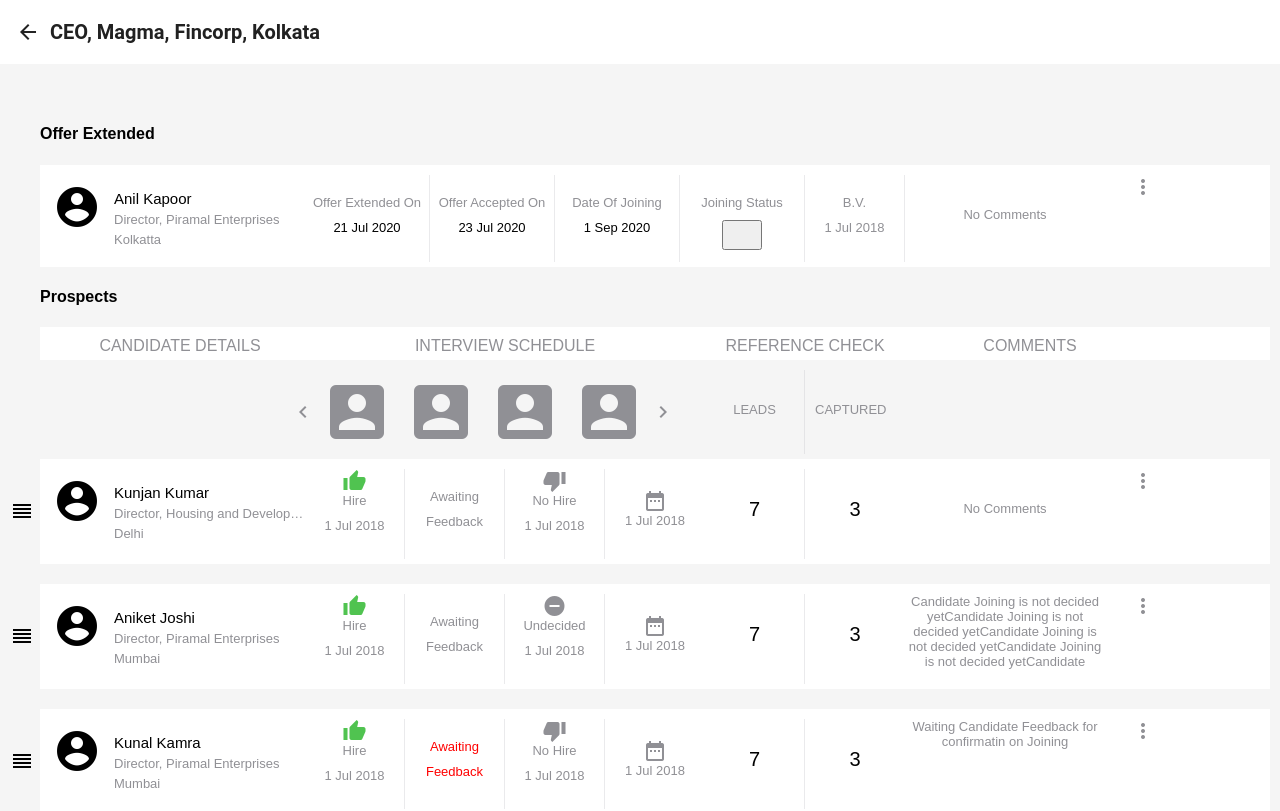
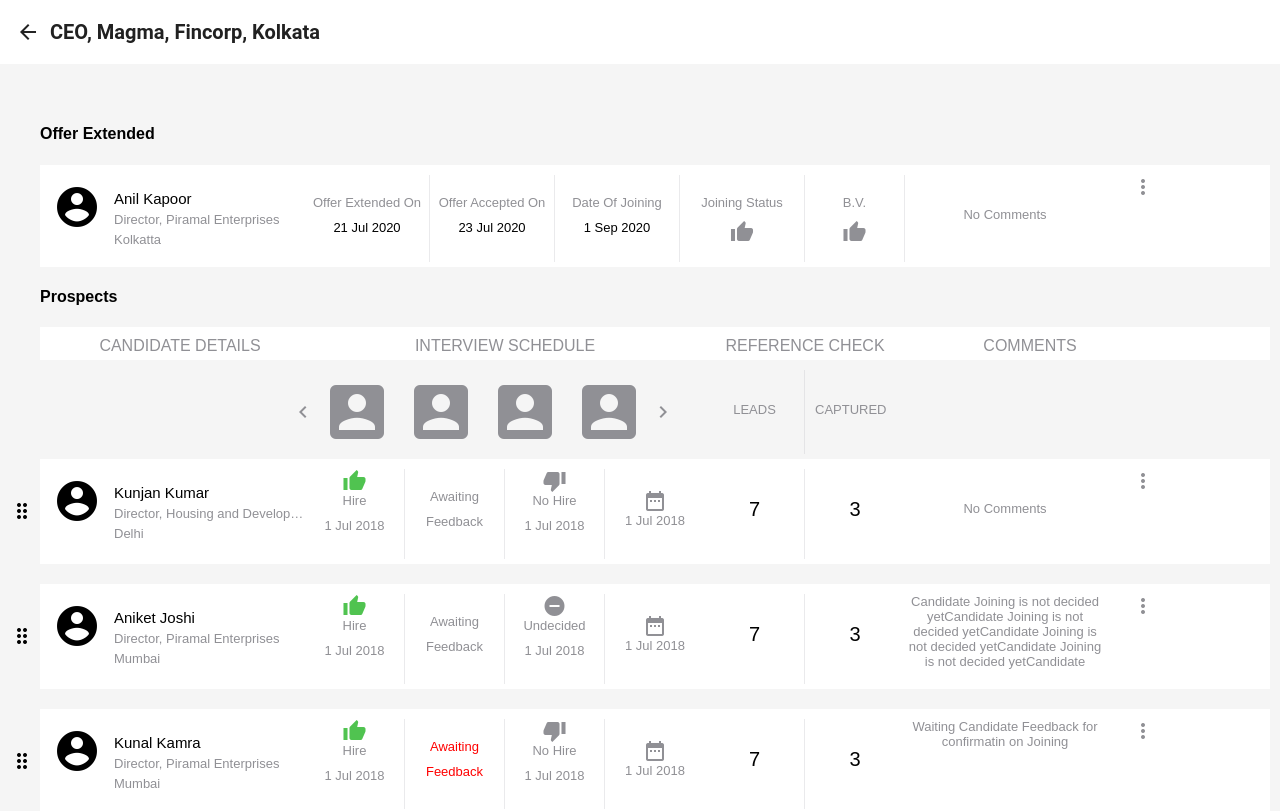
Before and after one commit to prashant93/TPM-View-2, an Angular app: page / in a window 1280 px wide. Shown: the top 811 px of the page. Built offline with nearby package versions, Linux system fonts and the light colour scheme.

Commit message:
3 files modified

```diff
--- a/src/app/offers/offers.component.html
+++ b/src/app/offers/offers.component.html
@@ -39,14 +39,10 @@
 
   <div class="seperator" style="padding: 20px 0 0 0;">
     <span class="caption">Joining Status</span>
-    <span class="caption"
-      ><button
-        mat-icon-button
-        [matMenuTriggerFor]="menu"
-        aria-label="Example icon-button with a menu"
-      >
-        <mat-icon>{{ selectedJoiningStatus }}</mat-icon>
-      </button>
+    <span class="caption">
+      <mat-icon [matMenuTriggerFor]="menu">{{
+        selectedJoiningStatus
+      }}</mat-icon>
       <mat-menu #menu="matMenu" yPosition="below">
         <button mat-menu-item (click)="setActiveItem('joining')">
           <mat-icon
@@ -78,7 +74,35 @@
 
   <div class="seperator" style="padding: 20px 0 0 0;">
     <span class="caption" title="Background Verification">B.V.</span>
-    <span class="caption">1 Jul 2018</span>
+    <span class="caption"> <mat-icon [matMenuTriggerFor]="Bvmenu">{{
+    selectedJoiningStatus
+  }}</mat-icon>
+  <mat-menu #Bvmenu="matMenu" yPosition="below">
+    <button mat-menu-item (click)="setActiveItem('joining')">
+      <mat-icon
+        [ngStyle]="{
+          color: activeItem === 'joining' ? 'blue' : 'green'
+        }"
+        >thumb_up</mat-icon
+      >
+    </button>
+    <button mat-menu-item (click)="setActiveItem('declined')">
+      <mat-icon
+        [ngStyle]="{
+          color: activeItem === 'declined' ? 'blue' : 'red'
+        }"
+        >thumb_down</mat-icon
+      >
+    </button>
+    <button mat-menu-item (click)="setActiveItem('rejected')">
+      <mat-icon
+        [ngStyle]="{
+          color: activeItem === 'rejected' ? 'blue' : 'orange'
+        }"
+        >do_not_disturb_on</mat-icon
+      >
+    </button>
+  </mat-menu></span>
   </div>
   <div>
     <div class="comments">
@@ -91,9 +115,9 @@
     </div>
 
     <div style="line-height:80px; float:right">
-      <mat-icon [matMenuTriggerFor]="menu">more_vert</mat-icon>
+      <mat-icon [matMenuTriggerFor]="Commentmenu">more_vert</mat-icon>
     </div>
-    <mat-menu #menu="matMenu">
+    <mat-menu #Commentmenu="matMenu">
       <button mat-menu-item>EDIT COMMENT</button>
       <button mat-menu-item>HIDE CANDIDATE</button>
     </mat-menu>
--- a/src/app/offers/offers.component.ts
+++ b/src/app/offers/offers.component.ts
@@ -13,7 +13,7 @@ export class OffersComponent implements OnInit {
     { declined: 'thumb_down' },
     { rejected: 'do_not_disturb_on' },
   ];
-  selectedJoiningStatus = '';
+  selectedJoiningStatus = 'thumb_up';
   constructor() {}
 
   getOffers() {
--- a/src/app/prospects/prospects.component.html
+++ b/src/app/prospects/prospects.component.html
@@ -76,7 +76,11 @@ line-height: 80px;text-align: left;
 
 <ng-template #listTemplate let-list="list">
   <div cdkDropList (cdkDropListDropped)="drop($event)">
-    <div *ngFor="let candidateDetail of list" cdkDrag>
+    <div
+      *ngFor="let candidateDetail of list"
+      cdkDrag
+      [cdkDragDisabled]="candidateDetail.isDropped"
+    >
       <div *cdkDragPlaceholder></div>
       <ng-container
         [ngTemplateOutlet]="itemTemplate"
@@ -88,7 +92,13 @@ line-height: 80px;text-align: left;
 </ng-template>
 
 <ng-template #itemTemplate let-candidateDetail>
-  <mat-icon class="drag-handle" cdkDragHandle> reorder </mat-icon>
+  <mat-icon
+  *ngIf="!candidateDetail.isDropped"
+    class="drag-handle"
+    cdkDragHandle
+  >
+    drag_indicator
+  </mat-icon>
 
   <div class="card-container">
     <div style="display:flex">
```
